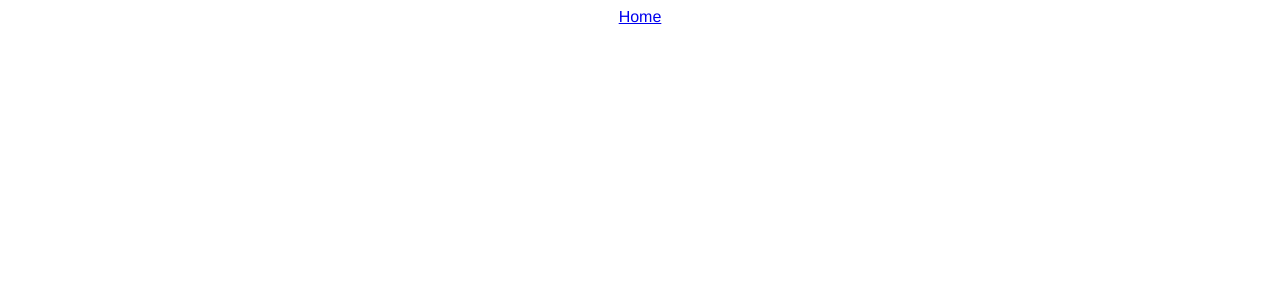
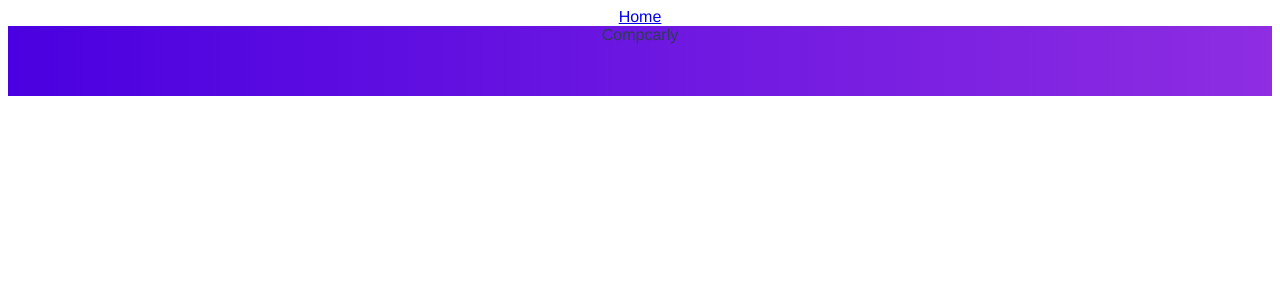
Before and after one commit to jstanislawczyk/compcar-frontend, a Vue app: page / in a window 1280 px wide. Shown: the top 300 px of the page. Built offline with nearby package versions, Linux system fonts and the light colour scheme.

Commit message:
Added new variables

```diff
--- /dev/null
+++ b/scss/variables/colors.scss
@@ -0,0 +1,2 @@
+$violet: #4A00E0;
+$purple: #8E2DE2;
--- /dev/null
+++ b/scss/variables/gradients.scss
@@ -0,0 +1,3 @@
+@import "./colors";
+
+$violet-purple-gradient: linear-gradient(90deg, $violet 0%, $purple 100%);
--- a/src/components/Main.vue
+++ b/src/components/Main.vue
@@ -1,33 +1,19 @@
 <template>
-  <div class="hello">
-    <h1>{{ msg }}</h1>
-  </div>
+  <main>
+    <Nav></Nav>
+  </main>
 </template>
 
 <script>
+import Nav from '@/components/Nav';
 export default {
   name: 'Main',
+  components: {
+    Nav,
+  },
 };
 </script>
 
 <style scoped lang="scss">
 
-h3 {
-  margin: 40px 0 0;
-}
-
-ul {
-  list-style-type: none;
-  padding: 0;
-}
-
-li {
-  display: inline-block;
-  margin: 0 10px;
-}
-
-a {
-  color: #42B983;
-}
-
 </style>
--- /dev/null
+++ b/src/components/Nav.vue
@@ -0,0 +1,23 @@
+<template>
+  <nav class="nav">
+    <div class="nav__logo">Compcarly</div>
+    <div class="nav__links">
+      <div class="nav__link"></div>
+    </div>
+  </nav>
+</template>
+
+<script>
+export default {
+  name: 'Nav',
+};
+</script>
+
+<style scoped lang="scss">
+  @import "scss/variables/gradients";
+
+  .nav {
+    height: 70px;
+    background: $violet-purple-gradient;
+  }
+</style>
```
Also changed, not shown: scss/mixins/common.scss (added), src/assets/logo.png (deleted), 1 other file (tests, documents, lock files or other folders).
